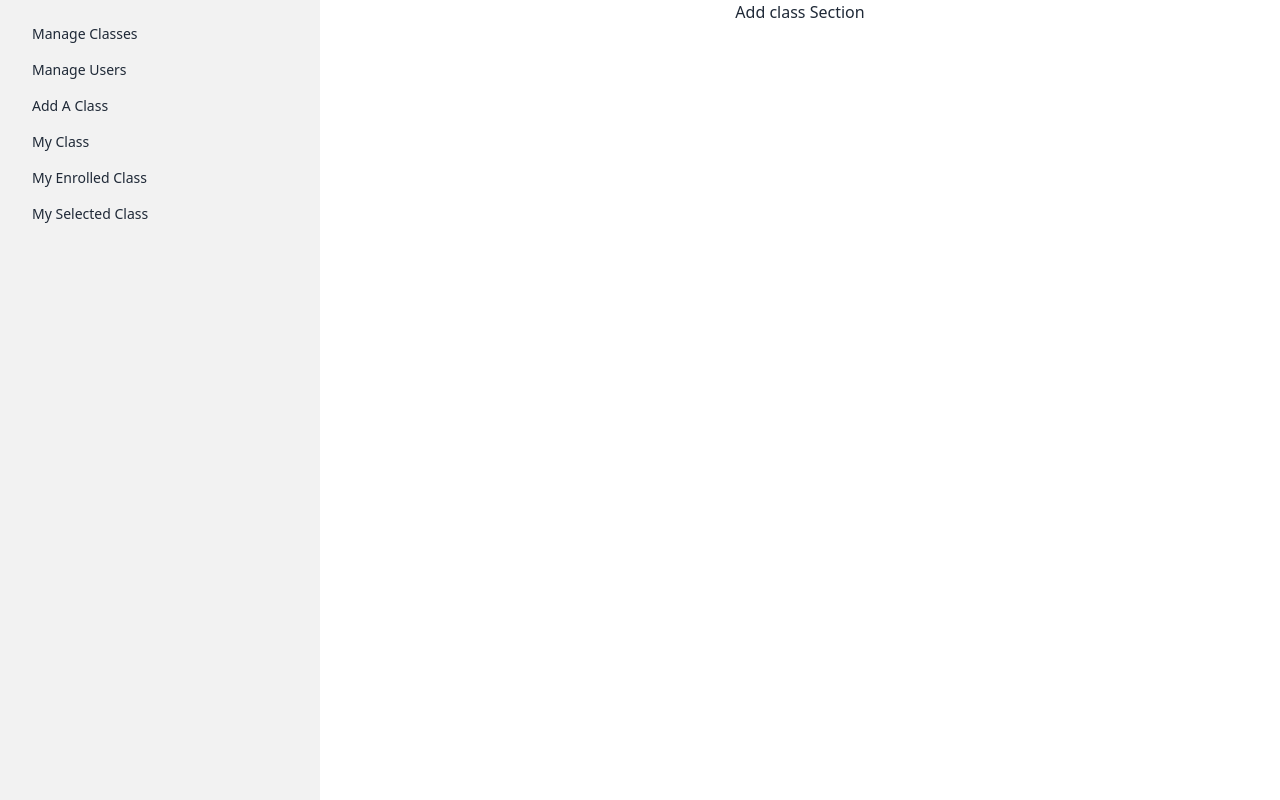
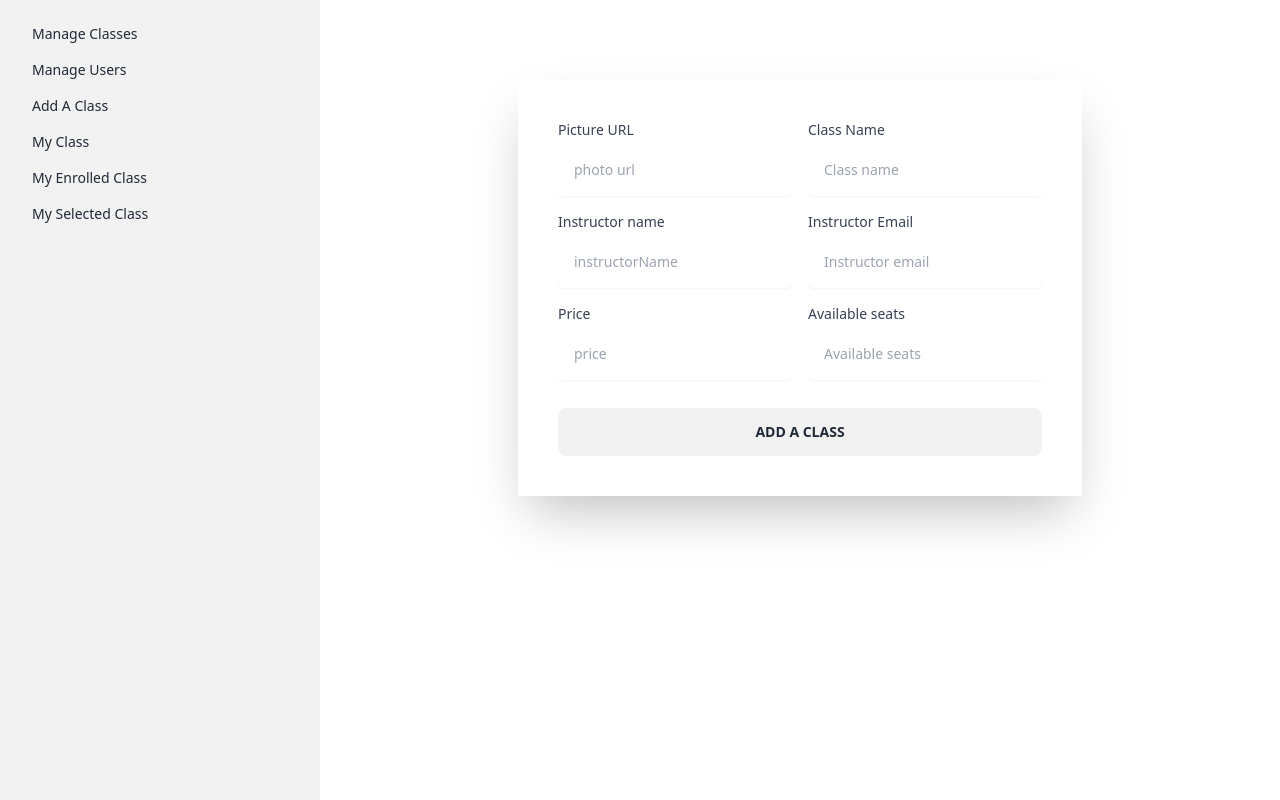
Before and after one commit to AkashRiaz/Crown--Art-School, a React (Vite) app: page /dashboard/addaclass in a window 1280 px wide. Built offline with nearby package versions, Linux system fonts and the light colour scheme; no server answers.

Commit message:
add a toy routes is almost done

```diff
--- a/src/pages/Dashboard/Instructor/AddAClass/AddAClass.jsx
+++ b/src/pages/Dashboard/Instructor/AddAClass/AddAClass.jsx
@@ -1,11 +1,145 @@
-import React from 'react';
+import React, { useContext, useState } from "react";
+import { AuthContext } from "../../../../providers/AuthProviders";
 
 const AddAClass = () => {
-    return (
-        <div>
-            <h1>Add class Section</h1>
+  const { user } = useContext(AuthContext);
+  const handleAddAClass = (event) => {
+    event.preventDefault();
+    const form = event.target;
+    const photo = form.photo.value;
+    const className = form.className.value;
+    const instructorName = form.instructorName.value;
+    const email = form.email.value;
+    const price = form.price.value;
+    const availableSeats = form.availableSeats.value;
+    const classInfo = {
+      photo,
+      className,
+      instructorName,
+      email,
+      price,
+      availableSeats,
+    };
+
+    fetch(`http://localhost:5000/classes`, {
+      method: "POST",
+      headers: {
+        "content-type": "application/json",
+      },
+      body: JSON.stringify(classInfo),
+    })
+      .then((res) => res.json())
+      .then((data) => {});
+      form.reset();
+  };
+
+  return (
+    <div className="my-20">
+      <form
+        className="max-w-3xl mx-auto border-1 border-gray-100 shadow-2xl p-10"
+        onSubmit={handleAddAClass}
+      >
+        <div className="grid grid-cols-2 gap-4">
+          <div>
+            <label
+              htmlFor="pictureUrl"
+              className="block text-sm font-medium text-gray-700"
+            >
+              Picture URL
+            </label>
+            <input
+              type="text"
+              id="pictureUrl"
+              name="photo"
+              placeholder="photo url"
+              className="mt-1 p-4 focus:ring-indigo-500 focus:border-indigo-500 block w-full shadow-sm sm:text-sm border-gray-300 rounded-md"
+            />
+          </div>
+          <div>
+            <label
+              htmlFor="name"
+              className="block text-sm font-medium text-gray-700"
+            >
+              Class Name
+            </label>
+            <input
+              type="text"
+              id="name"
+              name="className"
+              placeholder="Class name"
+              className="mt-1 p-4 focus:ring-indigo-500 focus:border-indigo-500 block w-full shadow-sm sm:text-sm border-gray-300 rounded-md"
+            />
+          </div>
+          <div>
+            <label
+              htmlFor="instructorName"
+              className="block text-sm font-medium text-gray-700"
+            >
+              Instructor name
+            </label>
+            <input
+              type="text"
+              id="instructorName"
+              name="instructorName"
+              readOnly
+              defaultValue={user?.displayName}
+              placeholder="instructorName"
+              className="mt-1 p-4 focus:ring-indigo-500 focus:border-indigo-500 block w-full shadow-sm sm:text-sm border-gray-300 rounded-md"
+            />
+          </div>
+          <div>
+            <label
+              htmlFor=""
+              className="block text-sm font-medium text-gray-700"
+            >
+              Instructor Email
+            </label>
+            <input
+              type="email"
+              id="InstructorEmail"
+              name="email"
+              readOnly
+              defaultValue={user?.email}
+              placeholder="Instructor email"
+              className="mt-1 p-4 focus:ring-indigo-500 focus:border-indigo-500 block w-full shadow-sm sm:text-sm border-gray-300 rounded-md"
+            />
+          </div>
+
+          <div>
+            <label
+              htmlFor="price"
+              className="block text-sm font-medium text-gray-700"
+            >
+              Price
+            </label>
+            <input
+              type="text"
+              id="price"
+              name="price"
+              placeholder="price"
+              className="mt-1 p-4 focus:ring-indigo-500 focus:border-indigo-500 block w-full shadow-sm sm:text-sm border-gray-300 rounded-md"
+            />
+          </div>
+          <div>
+            <label
+              htmlFor=""
+              className="block text-sm font-medium text-gray-700"
+            >
+              Available seats
+            </label>
+            <input
+              type="text"
+              id="availableSeats"
+              name="availableSeats"
+              placeholder="Available seats"
+              className="mt-1 p-4 focus:ring-indigo-500 focus:border-indigo-500 block w-full shadow-sm sm:text-sm border-gray-300 rounded-md"
+            />
+          </div>
         </div>
-    );
+        <input className="btn btn-block mt-7" type="submit" value="Add A Class" />
+      </form>
+    </div>
+  );
 };
 
 export default AddAClass;
--- a/src/pages/SignUp/SignUp.jsx
+++ b/src/pages/SignUp/SignUp.jsx
@@ -4,7 +4,7 @@ import { Link } from 'react-router-dom';
 import { AuthContext } from '../../providers/AuthProviders';
 
 const SignUp = () => {
-  const {createUser} = useContext(AuthContext)
+  const {createUser,userUpdateProfile} = useContext(AuthContext)
     const { register, handleSubmit,reset, watch, formState: { errors } } = useForm()
     const onSubmit =(data)=>{
         console.log(data)
@@ -18,6 +18,14 @@ const SignUp = () => {
         createUser(data.email, data.password)
         .then(result =>{
           const user = result.user;
+          userUpdateProfile(data.name, data.photoURL)
+          .then(currentUser =>{
+            const updateUser = currentUser.user;
+            console.log(updateUser)
+          })
+          .catch(error =>{
+            console.log(error.message)
+          })
           console.log(user)
         })
         .catch(error =>{
--- a/src/providers/AuthProviders.jsx
+++ b/src/providers/AuthProviders.jsx
@@ -1,5 +1,5 @@
 import React, {createContext, useEffect, useState}from 'react';
-import {createUserWithEmailAndPassword, getAuth, onAuthStateChanged, signInWithEmailAndPassword} from 'firebase/auth'
+import {createUserWithEmailAndPassword, getAuth, onAuthStateChanged, signInWithEmailAndPassword, signOut, updateProfile} from 'firebase/auth'
 import app from '../firebase/firebase.config';
 
 export const AuthContext = createContext()
@@ -14,6 +14,15 @@ const AuthProviders = ({children}) => {
 
     const signIn =(email, password)=>{
         return signInWithEmailAndPassword(auth, email,password)
+    }
+
+    const userUpdateProfile=(name,photo)=>{
+        return updateProfile(auth.currentUser,{
+            displayName: name, photoURL: photo
+        })
+    }
+    const logOut =()=>{
+        return signOut(auth)
     }
 
     useEffect(()=>{
@@ -31,7 +40,9 @@ const AuthProviders = ({children}) => {
         signIn,
         user,
         loading,
-        createUser
+        createUser,
+        userUpdateProfile,
+        logOut
     }
 
     return (
--- a/src/shared/NavBar/NavBar.jsx
+++ b/src/shared/NavBar/NavBar.jsx
@@ -3,7 +3,14 @@ import { NavLink } from 'react-router-dom';
 import { AuthContext } from '../../providers/AuthProviders';
 
 const NavBar = () => {
-  const {user} = useContext(AuthContext)
+  const {user,logOut} = useContext(AuthContext)
+  const handleLogOut =()=>{
+    logOut()
+    .then(()=>{})
+    .catch(error =>{
+      console.log(error.message)
+    })
+  }
     const navMenu = (
         <div className="md:flex md:space-x-5">
           <li>
```
